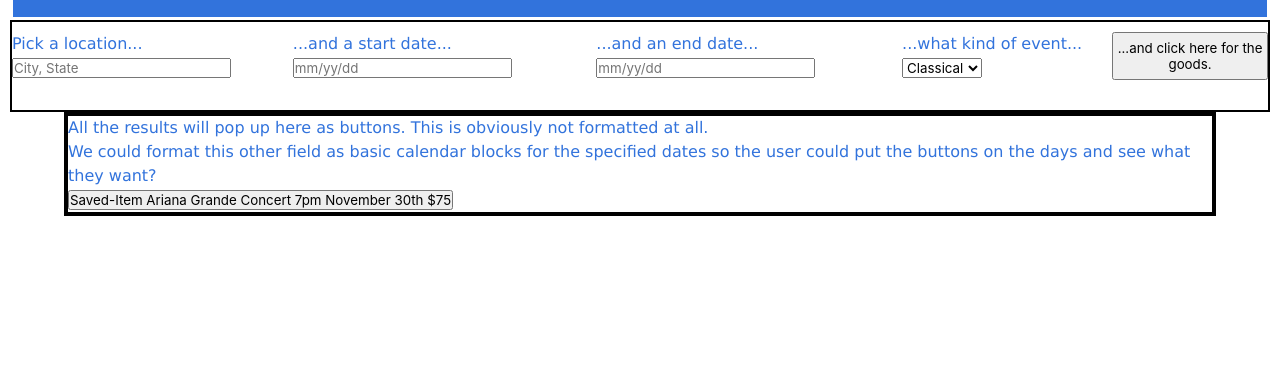
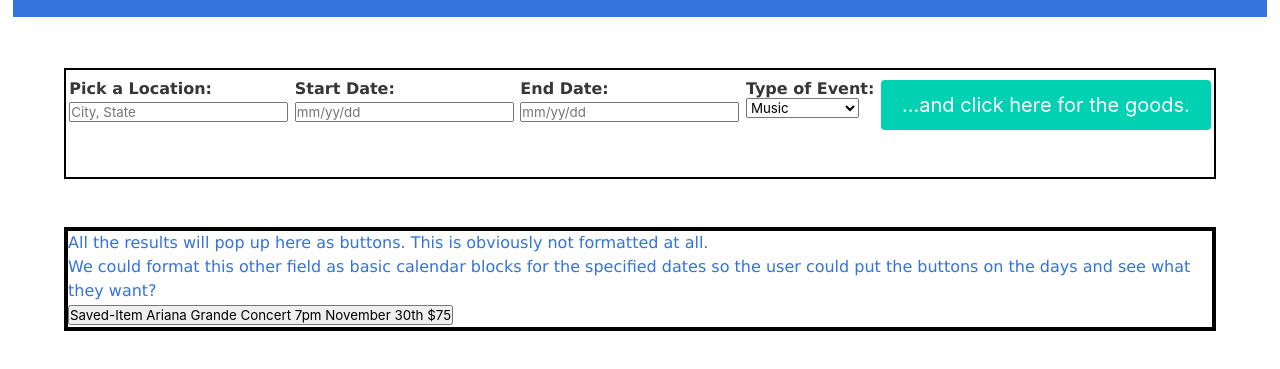
Before and after one commit to cathmcneel/shindig, a plain HTML site: page index.html in a window 1280 px wide. Shown: the part 111-480 px from the top of the page. Drawn offline with nearby package versions, Linux system fonts and the light colour scheme.

Commit message:
CSS style

```diff
--- a/index.html
+++ b/index.html
@@ -17,42 +17,58 @@
         <h1>Shindig!</h1>
         <article>A simple web app designed to help you find events the events you want, when you want them, where you want them.</article>
     </header>
-    <div class="search-bar">
+    <section class="hero">
+        <div class= "hero-body">
+            <div class="search-bar container">
         <!-- Update search date field to allow for datepicker in js-->
     <nav>
-        <div class="date-container">
-            <label for="modalEventDate">Pick a location...</label>
+            <div class="date-container title is-6">
+                    <p>Pick a Location:</p>
+                <div class="subtitle">
+                    <label for="modalEventDate"></label>
                     <input id="city-search-field" type="text" class = "form-control" placeholder="City, State" autocomplete = "off"">
                 </div>
-        <div class="date-container">
-            <label for="modalStartDate">...and a start date...</label>
+            </div>
+            <div class="date-container title is-6">
+                    <p>Start Date:</p>
+                <div class="subtitle">
+                    <label for="modalStartDate"></label>
                     <input type="text" class = "form-control" placeholder="mm/yy/dd" id = "modalStartDate" autocomplete = "off">
                 </div>
-        <div class="date-container">
-            <label for="modalEndDate">...and an end date...</label>
+            </div>
+            <div class="date-container title is-6">
+                    <p>End Date:</p>
+                <div class="subtitle">
+                    <label for="modalEndDate"></label>
                     <input type="text" class = "form-control" placeholder="mm/yy/dd" id = "modalEndDate" autocomplete = "off">
                 </div>
+            </div>
+            <!-- dropdown menu-->
             <div>
-            <!-- dropdown menu-->
-
-            <label for="modalEventType">...what kind of event...</label>
+                    <div class = "title is-6">
+                        <p>Type of Event:</p>
+                        <label for="modalEventType"></label>
                     <select id="modalEventType" class = "form-control">
-                <option value ="classical">Classical</option>
-                <option value ="comedy">Comedy</option>
-                <option value ="concerts">Concerts</option>
-                <option value ="dance">Dance</option>
-                <option value ="fine-art">Fine Art</option>
                         <option value ="music">Music</option>
-                <option value ="opera">Opera</option>
                         <option value ="sports">Sports</option>
-                <option value ="theatre">Theatre</option>
-                <option value ="classical&classificationName=comedy&classificationName=concerts&classificationName=dance&classificationName=fine-art&classificationName=music&classificationName=opera&classificationName=sports&classificationName=theatre">All</option>
-
+                        <option value ="theatre&classificationName=arts">Arts & Theatre</option>
+                        <option value ="Family">Family</option>
+                        <option value ="film">Film</option>
+                        <option value ="miscellaneous">Miscellaneous</option>
+                        <option value ="Comedy">Comedy</option>
+                        <option value ="music&classificationName=sports&classificationName=family&classificationName=film&classificationName=miscellaneous&classificationName=comedy&classificationName=arts&classificationName=theater">All</option>
                     </select>
                 </div>
-        <button id="search-button">...and click here for the goods.</button>
+            </div>
+            <button class="button title-is-6 is-medium is-primary" id="search-button">...and click here for the goods.</button>
+
+    </div>
+    </div>
     </nav>
-</div>
+    </section>
+
+<!-- Main page content!-->
+
 <div class="box-mult container">
     <div class= "row d-flex justify-content-around">
     <div class="results-box col-sm-5">
```
Lines whose indentation alone changed are shown as unchanged.
